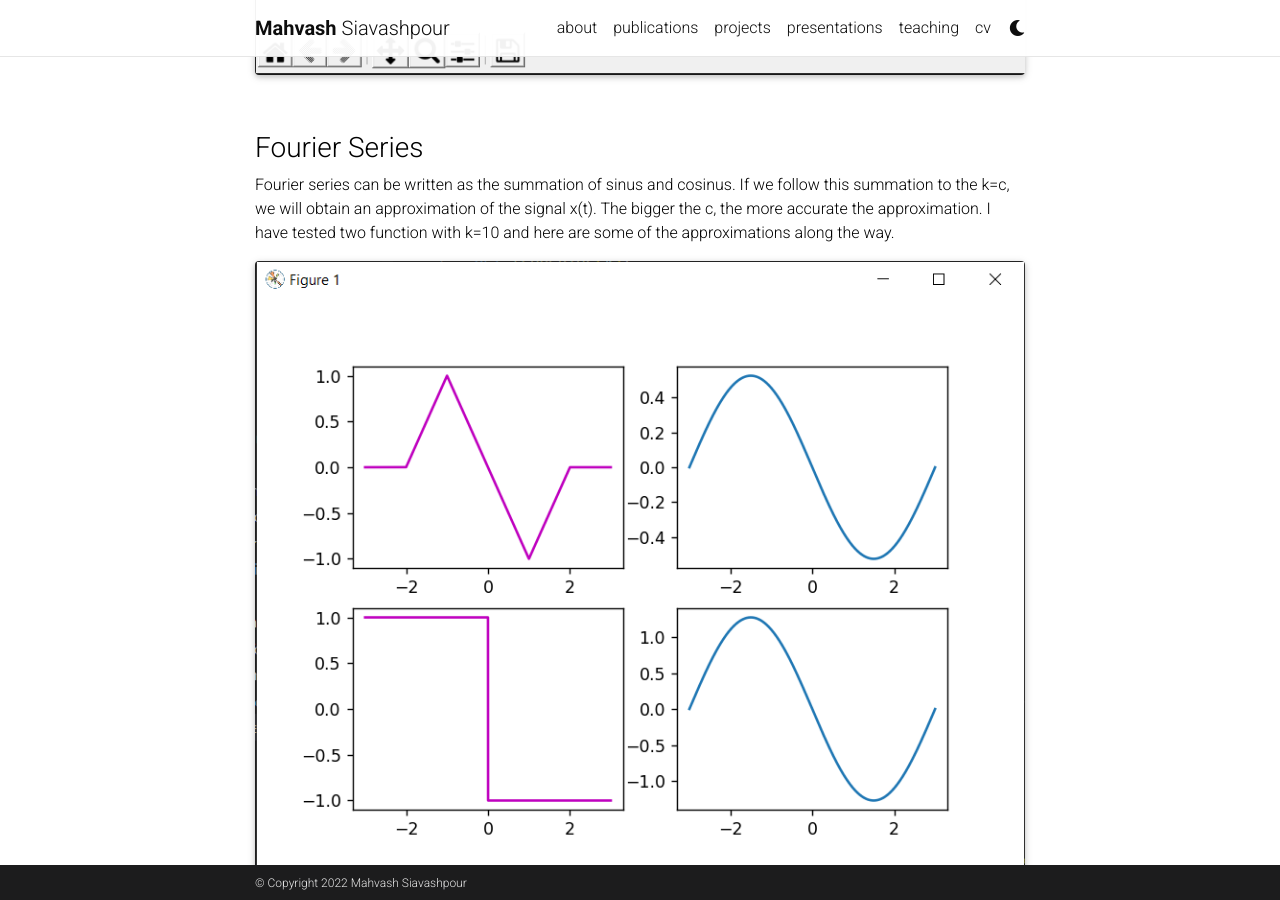
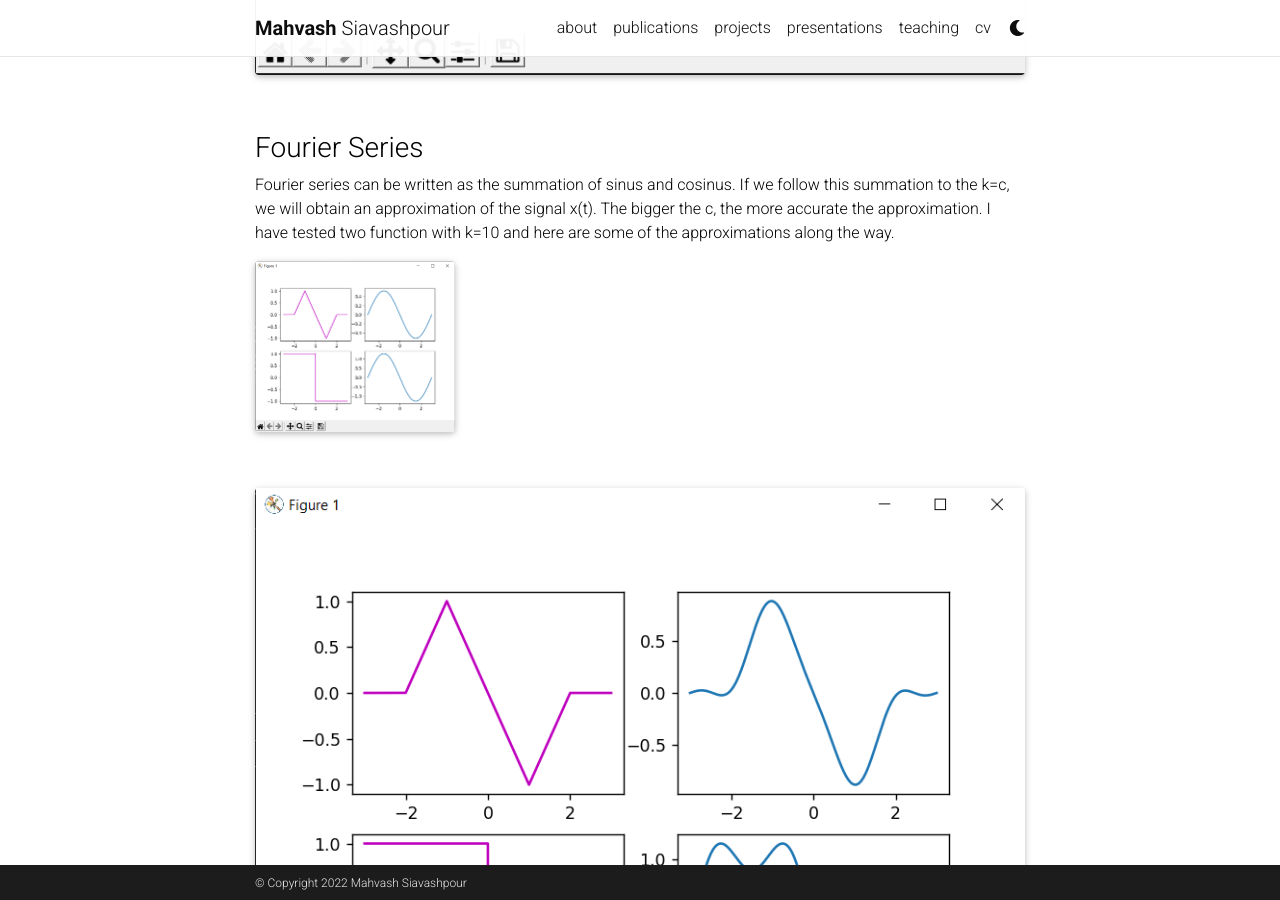
Before and after one commit to mahvash-siavashpour/mahvash-siavashpour.github.io, a Jekyll site: the page built from _projects/Signals and Systems.md, in a window 1280 px wide and 900 px high, scrolled down 1948 px. Built offline with Jekyll 4.4.1, drawn with Linux system fonts in a browser that asks for light colours; full-size pictures stand in for the smaller copies a plugin makes; comment, search, counter and statistics services are not loaded; a style sheet for code colours, icons or effects is not loaded.

Commit message:
minor changes

```diff
--- a/_projects/Signals and Systems.md
+++ b/_projects/Signals and Systems.md
@@ -28,7 +28,7 @@
 ### Fourier Series
 Fourier series can be written as the summation of sinus and cosinus. If we follow this summation to the k=c, we will obtain an approximation of the signal x(t). The bigger the c, the more accurate the approximation. I have tested two function with k=10 and here are some of the approximations along the way.
 <br>
-{% include figure.html path="assets/img/ft1.png" title="ft" class="img-fluid rounded z-depth-1" %}
+{% include figure.html path="assets/img/ft1.png" title="ft" class="img-fluid rounded z-depth-1" width=200 %}
 <br>
 {% include figure.html path="assets/img/ft2.png" title="ft" class="img-fluid rounded z-depth-1" %}
 <br>
```
